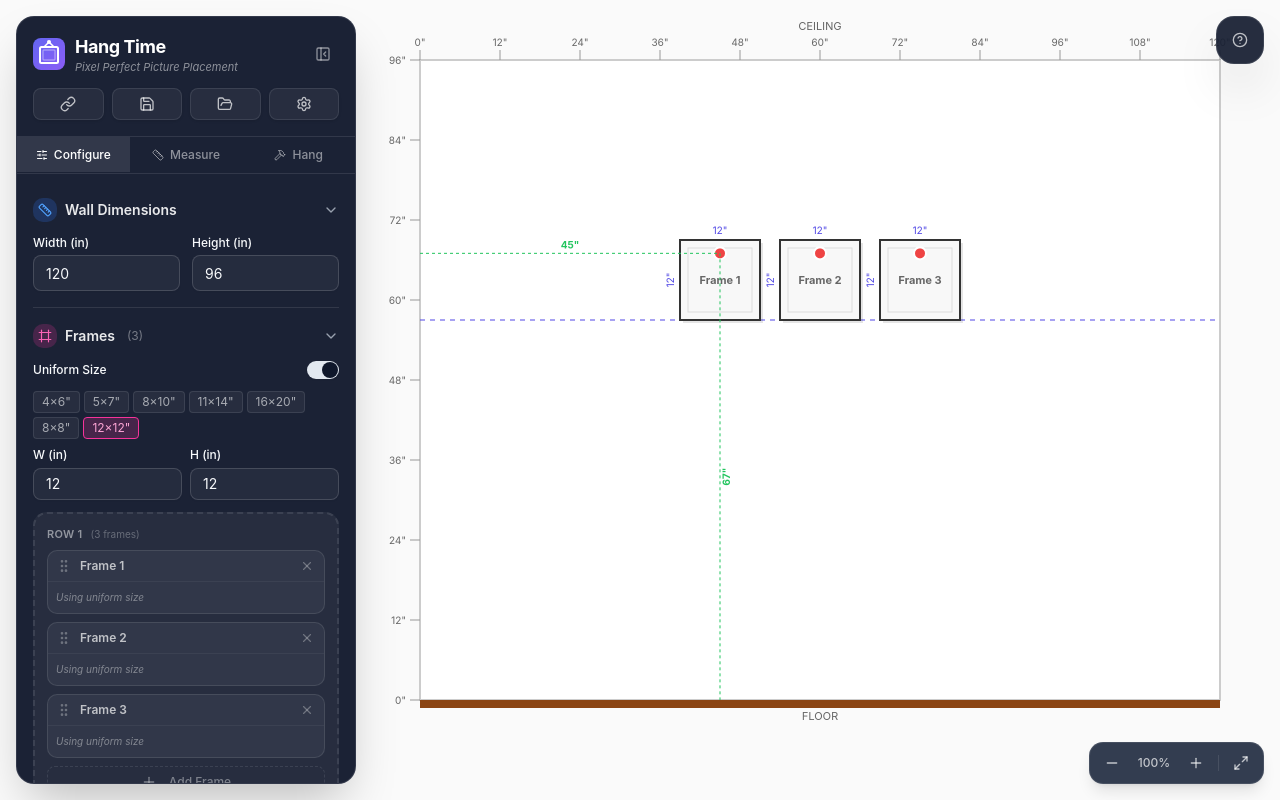
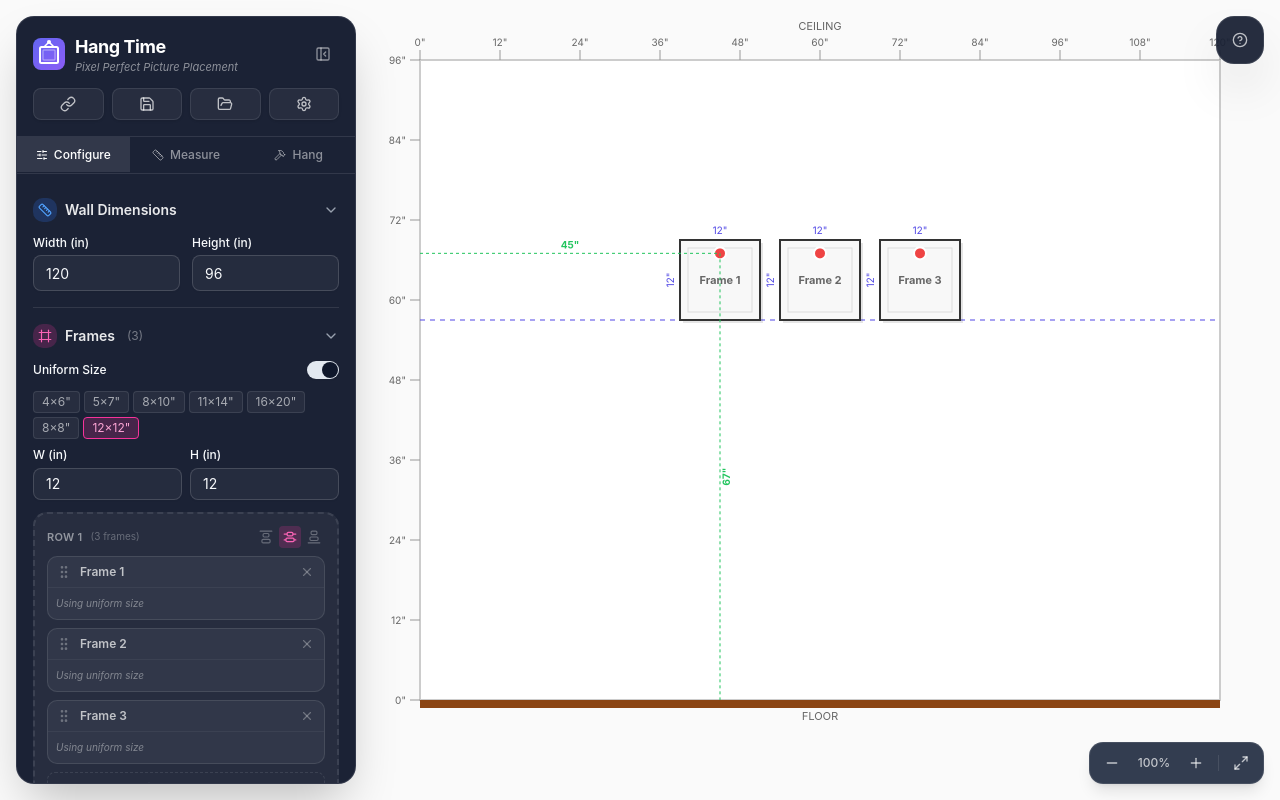
Before and after one commit to ehermanson/hang-time, a React (Vite) app: page / in a window 1280 px wide. Built offline with nearby package versions, Linux system fonts and the light colour scheme.

Commit message:
Move vertical alignment to per-row control
- Add vAlign buttons to each row header
- Store per-row alignment via rowConfigs
- Remove global vertical alignment section
- Falls back to global vAlign default when no override set

```diff
--- a/src/components/Sidebar/gallery-frames.tsx
+++ b/src/components/Sidebar/gallery-frames.tsx
@@ -230,6 +230,8 @@ interface RowContainerProps {
   u: (val: number) => number;
   fromU: (val: number) => number;
   uniformSize: boolean;
+  vAlign: GalleryVAlign;
+  onVAlignChange: (value: GalleryVAlign) => void;
   onAddFrame: (rowIndex: number) => void;
   onUpdateFrame: (id: string, updates: Partial<GalleryFrame>) => void;
   onRemoveFrame: (id: string) => void;
@@ -245,6 +247,8 @@ function RowContainer({
   u,
   fromU,
   uniformSize,
+  vAlign,
+  onVAlignChange,
   onAddFrame,
   onUpdateFrame,
   onRemoveFrame,
@@ -272,10 +276,32 @@ function RowContainer({
         <span className="text-[10px] text-gray-400 dark:text-white/30">
           ({frames.length} {frames.length === 1 ? 'frame' : 'frames'})
         </span>
+        {/* Per-row vertical alignment */}
+        <div className="ml-auto flex items-center gap-0.5">
+          {VALIGN_OPTIONS.map((option) => {
+            const Icon = option.icon;
+            const isSelected = vAlign === option.value;
+            return (
+              <button
+                key={option.value}
+                onClick={() => onVAlignChange(option.value)}
+                className={cn(
+                  'p-1 rounded transition-colors',
+                  isSelected
+                    ? 'bg-pink-100 text-pink-600 dark:bg-pink-500/20 dark:text-pink-400'
+                    : 'text-gray-300 hover:text-gray-500 hover:bg-gray-100 dark:text-white/30 dark:hover:text-white/50 dark:hover:bg-white/10',
+                )}
+                title={`Align ${option.label}`}
+              >
+                <Icon className="h-3.5 w-3.5" />
+              </button>
+            );
+          })}
+        </div>
         {canRemoveRow && frames.length === 0 && (
           <button
             onClick={onRemoveRow}
-            className="ml-auto p-1 text-gray-300 hover:text-red-500 dark:text-white/30 dark:hover:text-red-400 rounded hover:bg-red-50 dark:hover:bg-red-500/10"
+            className="p-1 text-gray-300 hover:text-red-500 dark:text-white/30 dark:hover:text-red-400 rounded hover:bg-red-50 dark:hover:bg-red-500/10"
             title="Remove empty row"
           >
             <Trash2 className="h-3.5 w-3.5" />
@@ -334,10 +360,10 @@ export function GalleryFrames({ calculator }: Props) {
     removeFrame,
     updateFrame,
     setFrames,
-    setVAlign,
     setHDistribution,
     setHSpacing,
     setRowSpacing,
+    updateRowConfig,
   } = calculator;
 
   const [activeId, setActiveId] = useState<string | null>(null);
@@ -573,7 +599,11 @@ export function GalleryFrames({ calculator }: Props) {
             onDragEnd={handleDragEnd}
           >
             <div className="space-y-3">
-              {rowIndices.map((rowIndex) => (
+              {rowIndices.map((rowIndex) => {
+                const rowId = `row-${rowIndex}`;
+                const rowConfig = state.rowConfigs.find((c) => c.id === rowId);
+                const rowVAlign = rowConfig?.vAlign ?? state.vAlign;
+                return (
                   <RowContainer
                     key={rowIndex}
                     rowIndex={rowIndex}
@@ -583,13 +613,16 @@ export function GalleryFrames({ calculator }: Props) {
                     u={u}
                     fromU={fromU}
                     uniformSize={state.uniformSize}
+                    vAlign={rowVAlign}
+                    onVAlignChange={(value) => updateRowConfig(rowId, { vAlign: value })}
                     onAddFrame={addFrameToRow}
                     onUpdateFrame={updateFrame}
                     onRemoveFrame={removeFrame}
                     onRemoveRow={() => removeRow(rowIndex)}
                     canRemoveRow={rowIndices.length > 1}
                   />
-              ))}
+                );
+              })}
             </div>
 
             <DragOverlay>
@@ -681,48 +714,6 @@ export function GalleryFrames({ calculator }: Props) {
             </Field>
           )}
 
-          {/* Vertical Alignment */}
-          <Field className="pt-2">
-            <FieldLabel>Vertical Alignment</FieldLabel>
-            <div className="grid grid-cols-3 gap-1">
-              {VALIGN_OPTIONS.map((option) => {
-                const Icon = option.icon;
-                const isSelected = state.vAlign === option.value;
-                return (
-                  <button
-                    key={option.value}
-                    onClick={() => setVAlign(option.value)}
-                    className={cn(
-                      'flex flex-col items-center p-2 rounded-lg border transition-all',
-                      isSelected
-                        ? 'border-pink-500 bg-pink-50 dark:bg-pink-500/20'
-                        : 'border-gray-200 bg-white hover:border-gray-300 dark:border-white/10 dark:bg-white/5 dark:hover:border-white/20',
-                    )}
-                  >
-                    <Icon
-                      className={cn(
-                        'h-4 w-4',
-                        isSelected
-                          ? 'text-pink-500 dark:text-pink-400'
-                          : 'text-gray-400 dark:text-white/40',
-                      )}
-                    />
-                    <span
-                      className={cn(
-                        'text-xs font-medium mt-1',
-                        isSelected
-                          ? 'text-pink-600 dark:text-pink-300'
-                          : 'text-gray-600 dark:text-white/60',
-                      )}
-                    >
-                      {option.label}
-                    </span>
-                  </button>
-                );
-              })}
-            </div>
-          </Field>
-
           {/* Row Spacing (between rows) */}
           {rowIndices.length > 1 && (
             <Field>
```
Lines whose indentation alone changed are shown as unchanged.
